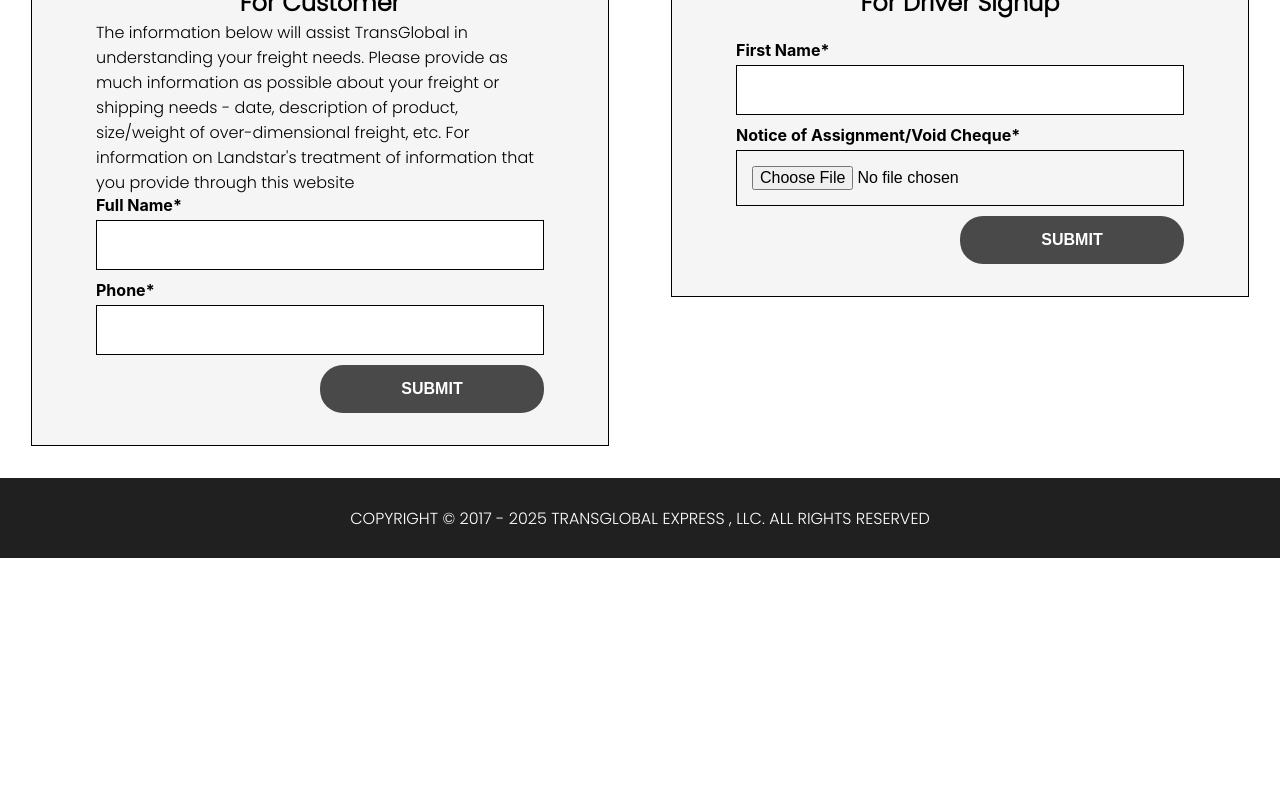
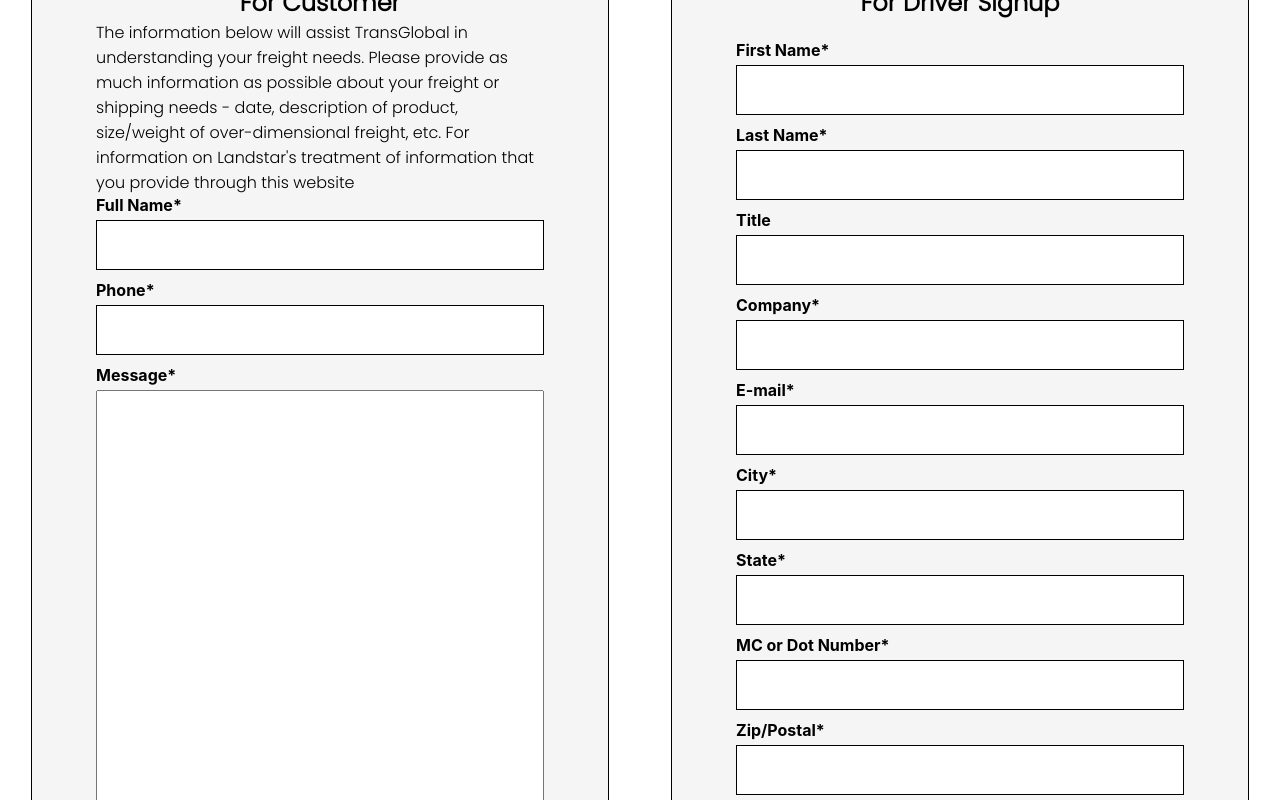
Before and after one commit to SyedQasimGardezi/NewTransGlobal, a React (Create React App) app in the folder front/: page /Quote in a window 1280 px wide. Shown: the part 420-1220 px from the top of the page. Before the commit the page ends 978 px from the top, so only its background shows below. Built offline with nearby package versions, Linux system fonts and the light colour scheme.

Commit message:
form-fix

```diff
--- a/front/src/comp/Quote/Quote.jsx
+++ b/front/src/comp/Quote/Quote.jsx
@@ -83,7 +83,7 @@
                 onChange={handleFormCustomer}
               />
             </div>
-            {/*<div className="form-row">
+            <div className="form-row">
               <label>Message*</label>
               <textarea
                 name="customermessage"
@@ -93,7 +93,7 @@
                 style={{ resize: "none" }}
                 onChange={handleFormCustomer}
               ></textarea>
-            </div> */}
+            </div>
             <div className="submit-row">
               <input
                 ref={subBtnCustomer}
@@ -120,7 +120,7 @@
                     required
                   />
                 </div>
-                {/* <div className="form-row">
+                <div className="form-row">
                   <label>Last Name*</label>
                   <input
                     type="text"
@@ -241,7 +241,7 @@
                     required
                     onChange={handleFormDriver}
                   />
-                </div> */}
+                </div>
                 <div className="form-row">
                   <label>Notice of Assignment/Void Cheque*</label>
                   <input
```
